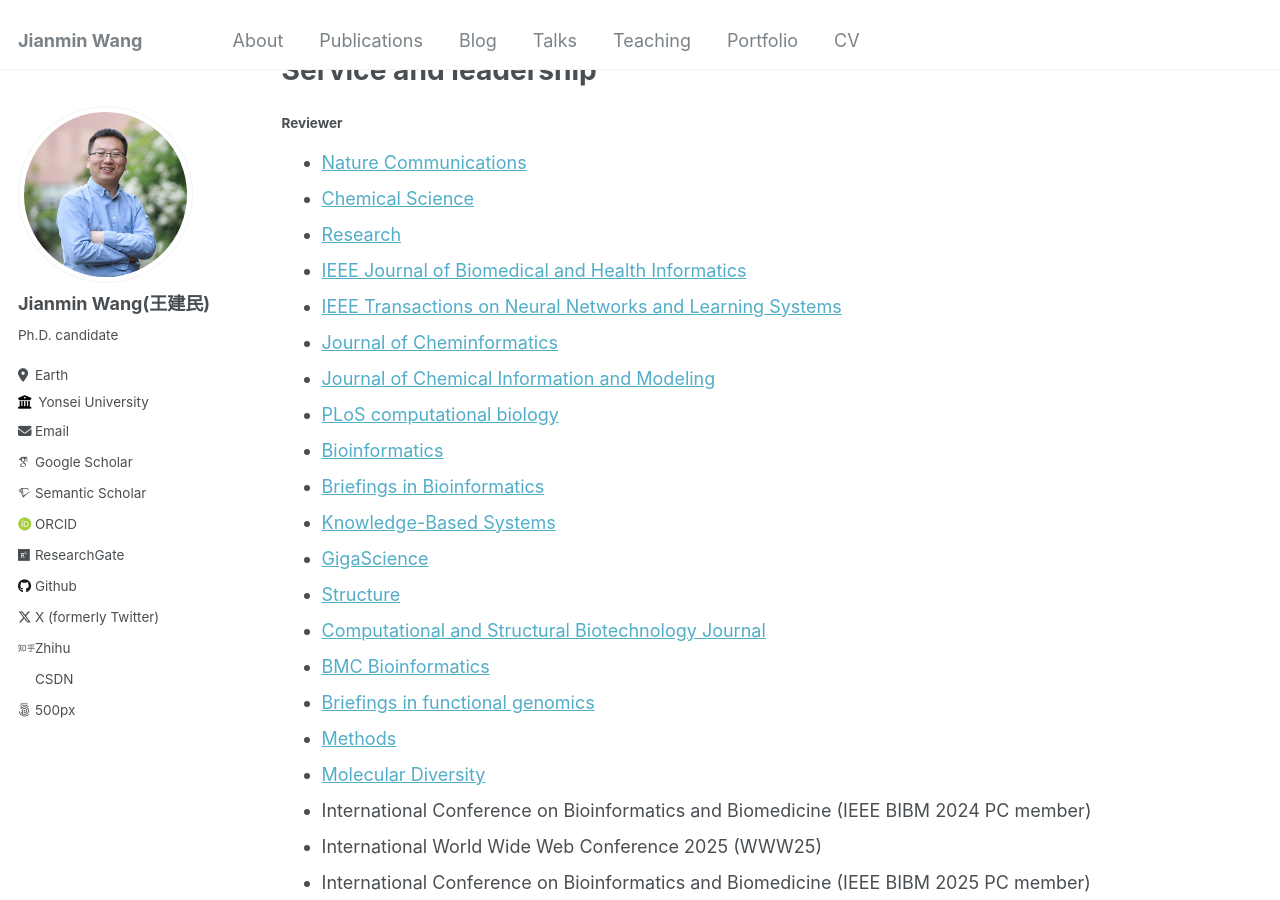
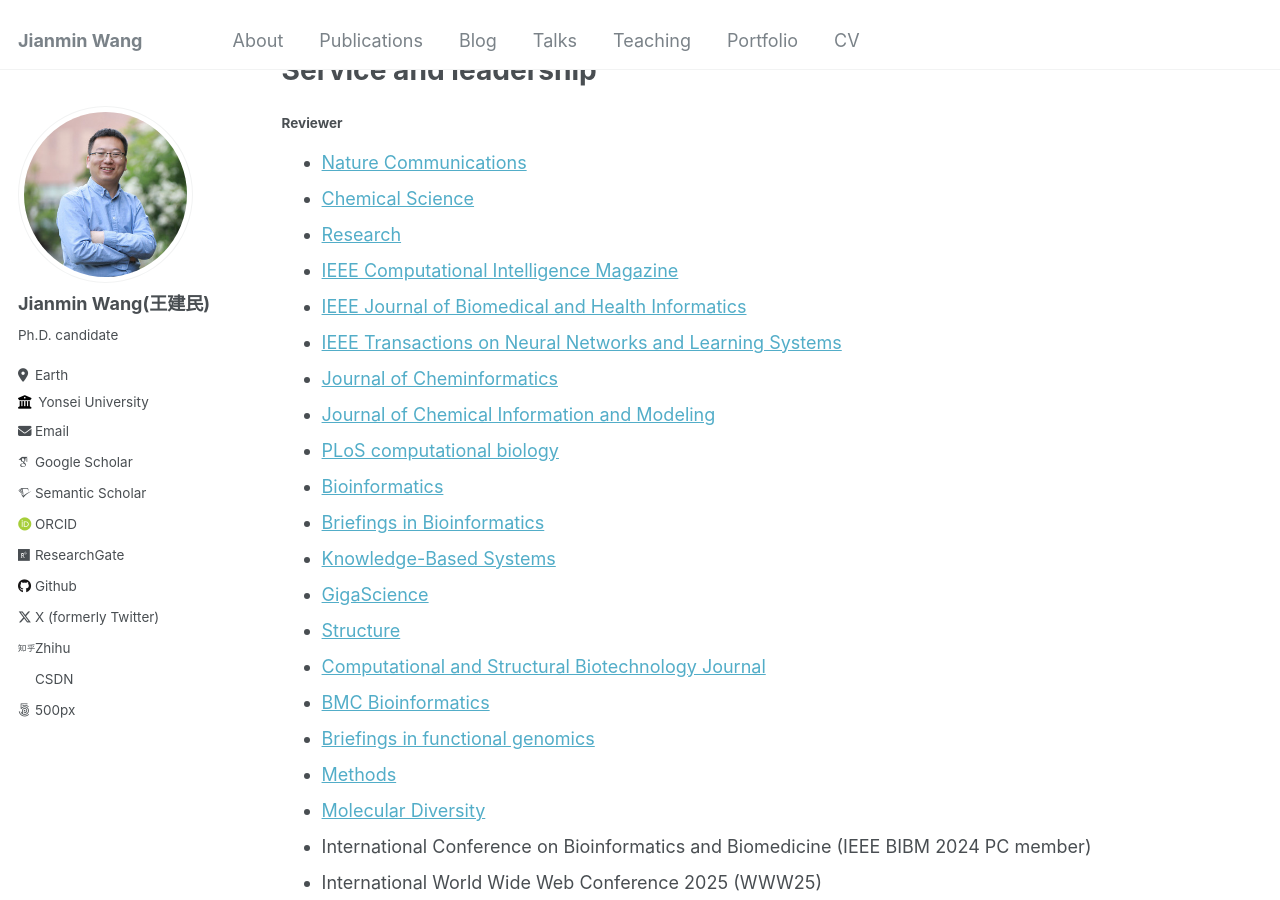
Before and after one commit to Jianmin2drugai/Jianmin2drugai.github.io, a Jekyll site: the page built from _pages/cv.md, in a window 1280 px wide and 900 px high, scrolled down 606 px. Built offline with Jekyll 4.4.1, drawn with Linux system fonts in a browser that asks for light colours; some web fonts are replaced.

Commit message:
Update cv.md

```diff
--- a/_pages/cv.md
+++ b/_pages/cv.md
@@ -40,6 +40,7 @@ Service and leadership
 * [Nature Communications](https://www.nature.com/ncomms)
 * [Chemical Science](https://www.rsc.org/journals-books-databases/about-journals/chemical-science)
 * [Research](https://spj.science.org/journal/research)
+* [IEEE Computational Intelligence Magazine](https://ieeexplore.ieee.org/xpl/RecentIssue.jsp?punumber=10207)
 * [IEEE Journal of Biomedical and Health Informatics](https://ieeexplore.ieee.org/xpl/RecentIssue.jsp?punumber=6221020)
 * [IEEE Transactions on Neural Networks and Learning Systems](https://ieeexplore.ieee.org/xpl/RecentIssue.jsp?punumber=5962385)
 * [Journal of Cheminformatics](https://jcheminf.biomedcentral.com)
```
